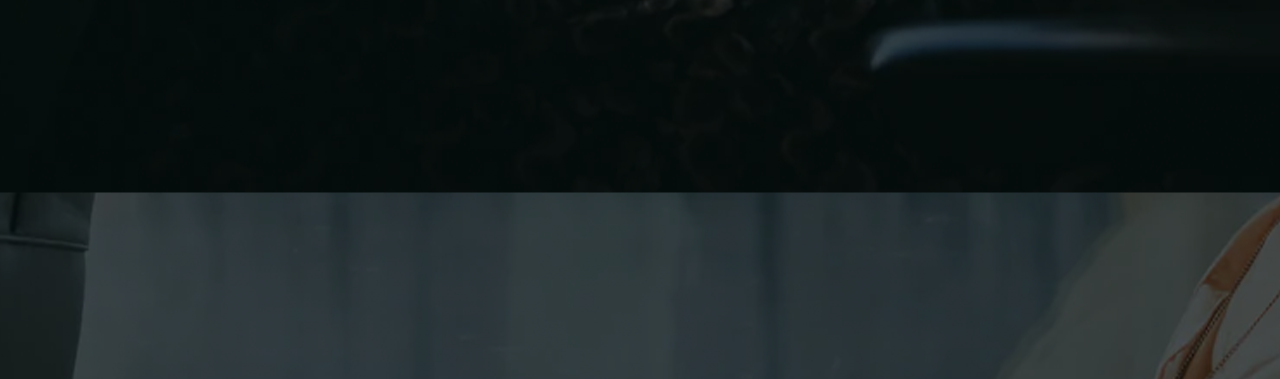
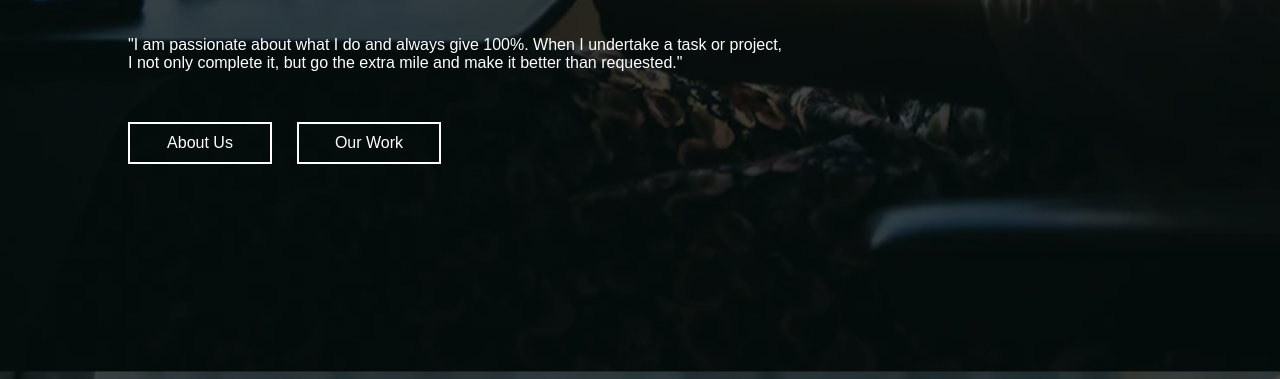
Before and after one commit to Chayuga/Portfolio-Front-Page, a plain HTML site: page index.html in a window 1280 px wide. Shown: the part 421-800 px from the top of the page. Drawn offline with Linux system fonts and the light colour scheme.

Commit message:
Finishing the front page

```diff
--- a/index.html
+++ b/index.html
@@ -19,7 +19,11 @@
     <div class="banner-text">
         <h1>Hello, I am Rodgers Chayuga</h1>
         <h2>A Software Developer</h2>
-        <p>"I am passionate about what I do and always give 100%. When I undertake a task or project, I not only complete it, but go the extra mile and make it better than requested."</p>
+        <p>"I am passionate about what I do and always give 100%. When I undertake a task or project, </br>I not only complete it, but go the extra mile and make it better than requested."</p>
+        <ul>
+            <li><a href "#">About Us</a><span></span></li>
+            <li><a href "#">Our Work</a><span></span></li>
+        </ul>
     </div>
 </body>
 
--- a/main.css
+++ b/main.css
@@ -42,3 +42,63 @@ body {
     margin-right: 13px;
     font-size: 20px;
 }
+
+.banner-text {
+    width: 80%;
+    color: white;
+    margin: 16% auto 0;
+}
+
+.banner-text h1 {
+    font-size: 40px;
+}
+
+.banner-text h2 {
+    font-size: 20px;
+}
+
+.banner-text p {
+    font-size: 16px;
+    margin: 40px 0 50px;
+}
+
+.banner-text ul {
+    list-style-type: none;
+    display: inline-flex;
+}
+
+.banner-text ul li {
+    margin-right: 25px;
+    position: relative;
+}
+
+.banner-text ul li a {
+    text-decoration: none;
+    color: white;
+    border: 2px solid white;
+    display: block;
+    padding: 10px;
+    width: 120px;
+    text-align: center;
+    z-index: 1;
+}
+
+.banner-text ul li a:hover {
+    border: 2px solid red;
+    transition: 0.3s;
+}
+
+.banner-text ul li span {
+    display: block;
+    width: 0;
+    height: 100%;
+    background: red;
+    top: 0px;
+    position: absolute;
+    transition: 0.3s;
+    z-index: -1;
+}
+
+.banner-text ul li:hover span {
+    width: 100%;
+}
```
